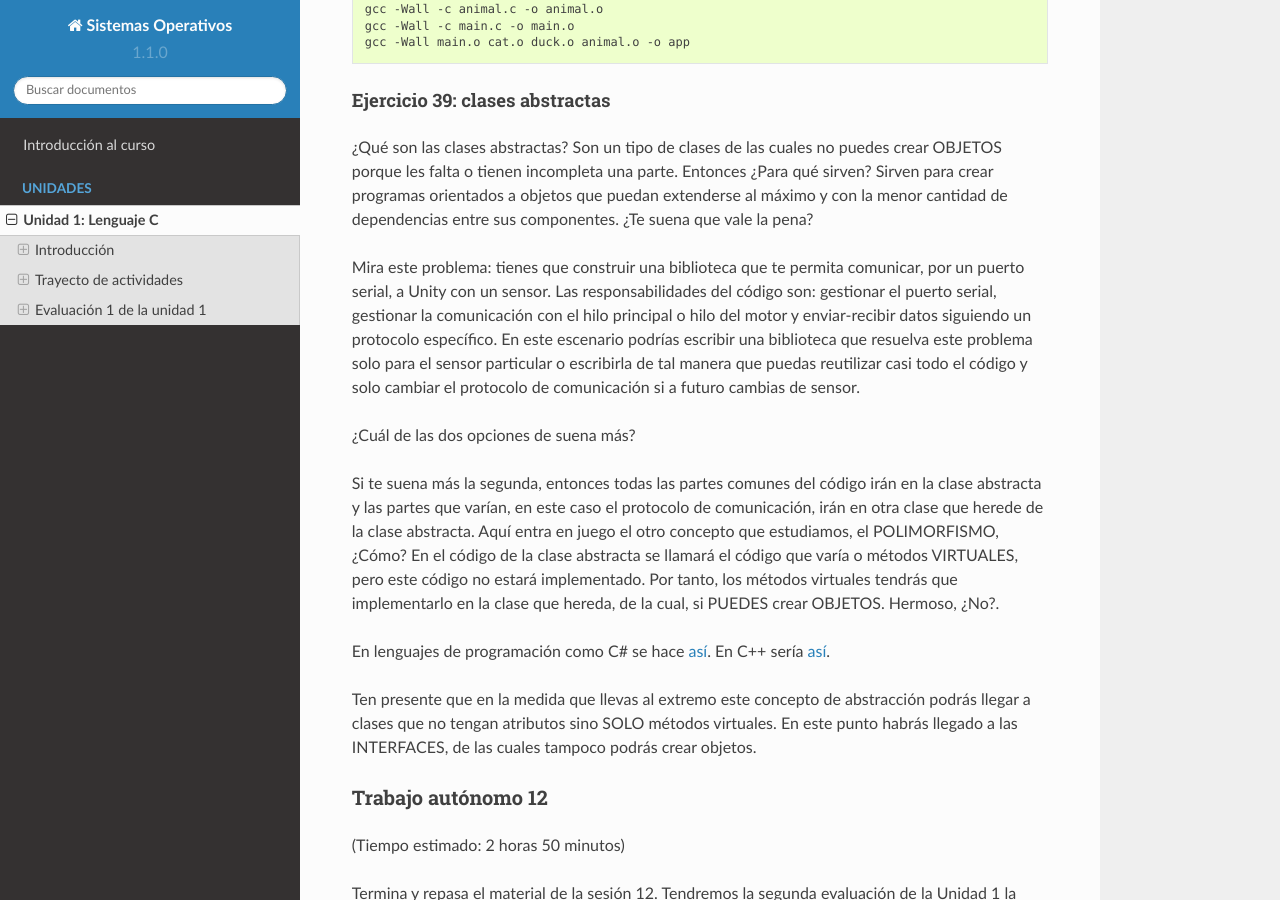
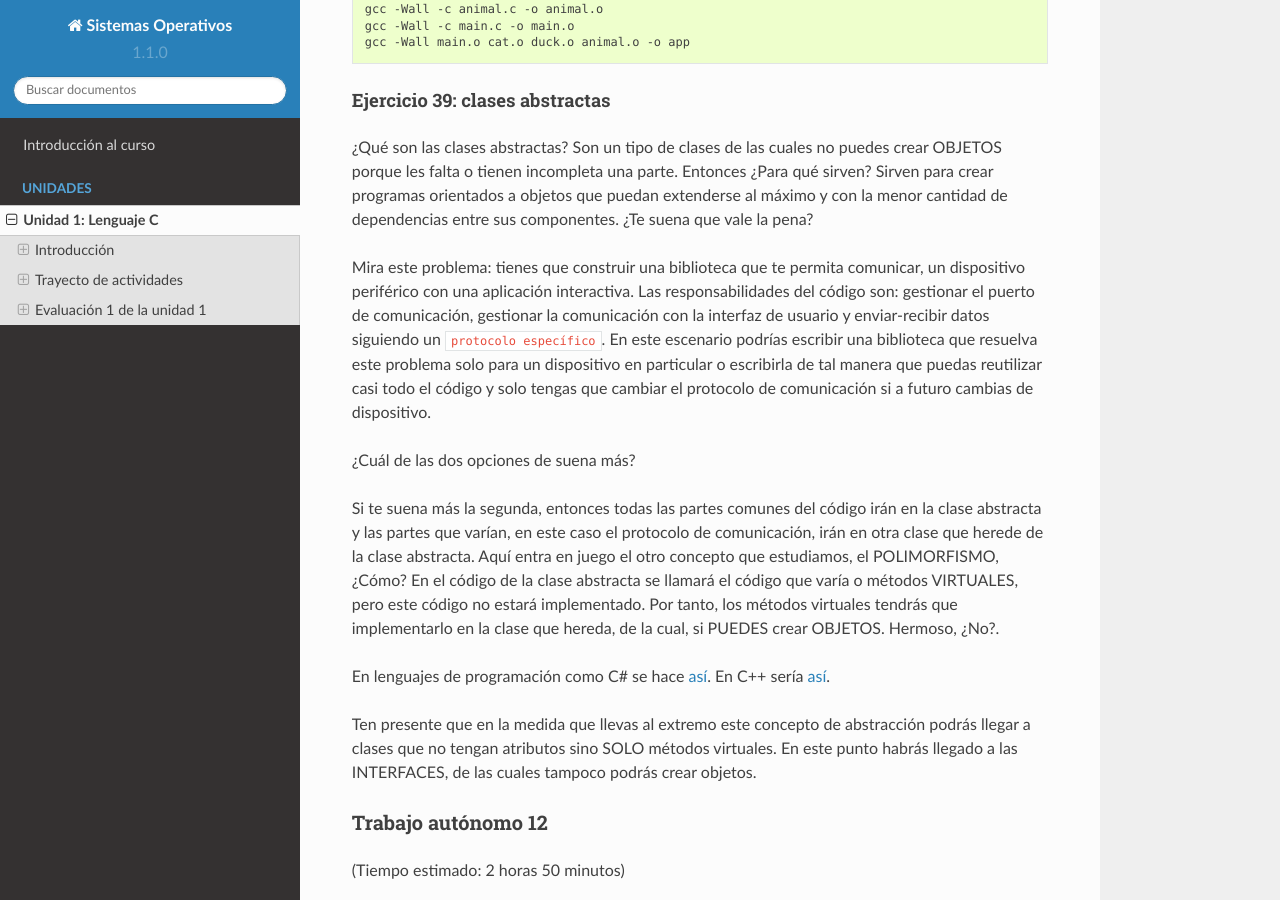
Before and after one commit to juanferfranco/sistemasoperativos, a Sphinx documentation site: the page built from docs/_unidad1/unidad1.rst, in a window 1280 px wide and 900 px high, scrolled down 48884 px. Built offline with Sphinx 7.4.7 and the Read the Docs theme 2.0.0, drawn with Linux system fonts in a browser that asks for light colours; pages that are not in the unit, such as notebooks, are missing from menus.

Commit message:
update ej39 clases abstractas

```diff
--- a/docs/_unidad1/unidad1.rst
+++ b/docs/_unidad1/unidad1.rst
@@ -2643,13 +2643,13 @@ orientados a objetos que puedan extenderse al máximo y con la menor cantidad
 de dependencias entre sus componentes. ¿Te suena que vale la pena?
 
 Mira este problema: tienes que construir una biblioteca que te permita comunicar,
-por un puerto serial, a Unity con un sensor. Las responsabilidades del código
-son: gestionar el puerto serial, gestionar la comunicación con el hilo
-principal o hilo del motor y enviar-recibir datos siguiendo un protocolo específico.
+un dispositivo periférico con una aplicación interactiva. Las responsabilidades del código
+son: gestionar el puerto de comunicación, gestionar la comunicación con la interfaz de
+usuario y enviar-recibir datos siguiendo un ``protocolo específico``.
 En este escenario podrías escribir una biblioteca que resuelva este problema solo
-para el sensor particular o escribirla de tal manera que puedas reutilizar
-casi todo el código y solo cambiar el protocolo de comunicación si a futuro
-cambias de sensor.
+para un dispositivo en particular o escribirla de tal manera que puedas reutilizar
+casi todo el código y solo tengas que cambiar el protocolo de comunicación si a futuro
+cambias de dispositivo.
 
 ¿Cuál de las dos opciones de suena más?
 
```
